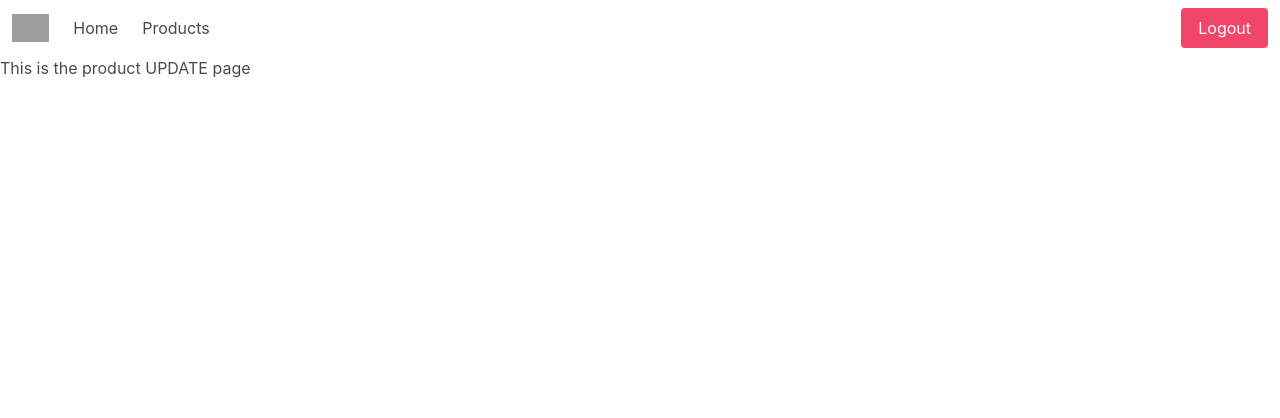
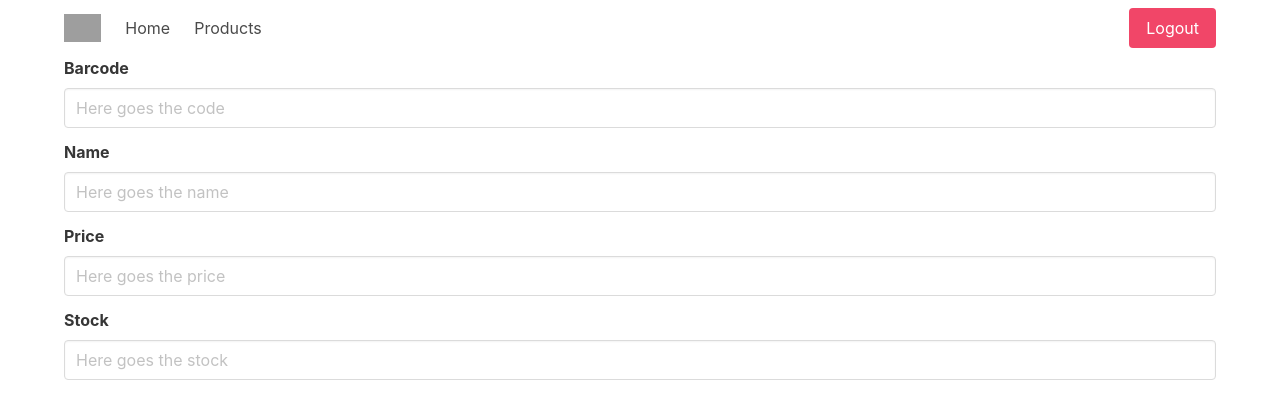
Before and after one commit to gusocb/Project-3-Frontend, a React (Create React App) app: page /products/update/1 in a window 1280 px wide. Shown: the top 418 px of the page. Built offline with nearby package versions, Linux system fonts and the light colour scheme; grey boxes are pictures that could not be loaded.

Commit message:
update products in development

```diff
--- a/src/App.js
+++ b/src/App.js
@@ -1,6 +1,8 @@
 import React from 'react';
 import './App.css';
 import { BrowserRouter as Router, Route } from 'react-router-dom';
+import 'bulma/css/bulma.css';
+
 
 //Components
 import Home from './components/Home'
@@ -14,12 +16,14 @@
 function App() {
   return (
     <Router>
+      <div className='container'>
         <NavBar/>
         <Route path='/' exact component={Home} />
         <Route path='/products' exact component={ProductList} />
         <Route path='/products/add' exact component={ProductAdd} />
         <Route path='/products/detail/:id' exact component={ProductDetail} />
         <Route path='/products/update/:id' exact component={ProductUpdate} />
+      </div>
     </Router>
   );
 }
--- a/src/components/Products/ProductList.js
+++ b/src/components/Products/ProductList.js
@@ -1,6 +1,7 @@
 import React, {useState, useEffect} from 'react';
 import {Link} from 'react-router-dom';
 import axios from 'axios';
+import 'bulma/css/bulma.css';
 
 const ProductList = props =>{
 
@@ -19,13 +20,14 @@
     },[])
 
     return (
-        <table className='table'>
+        <table className='table is-striped'>
             <thead>
                 <tr>
                     <th>Barcode</th>
                     <th>Name</th>
                     <th>Price</th>
                     <th>Stock</th>
+                    <th colSpan='2'>Actions</th>
                 </tr>
             </thead>
             <tbody>
@@ -37,7 +39,8 @@
                                 <td><Link to={'/products/detail/'+product._id}>{product.name}</Link></td>
                                 <td>${product.price}</td>
                                 <td>{product.stock}</td>
-
+                                <td><button className="button is-info is-outlined is-small"><Link to={'products/update/'+product._id}>Update</Link></button></td>
+                                <td><button className="button is-danger is-outlined is-small">Delete</button></td>
                             </tr>
                         )
                     })
--- a/src/components/Products/ProductUpdate.js
+++ b/src/components/Products/ProductUpdate.js
@@ -1,10 +1,49 @@
-import React from 'react'
+import React, {useState} from 'react';
+import {useParams} from 'react-router-dom'
+import 'bulma/css/bulma.css';
 
 const ProductUpdate = () =>{
+
+    const {id} = useParams();
+    const [formState, updateFormState] = useState({
+        barcode: "",
+        name:"",
+        price: "",
+        stock:""
+    });
+
+
+
     return(
-        <div>
-            This is the product UPDATE page
-        </div>
+        <form>
+            <div className="field">
+                <label class="label">Barcode</label>
+                <div class="control">
+                    <input class="input" type="text" placeholder="Here goes the code" />
+                </div>
+            </div>
+
+            <div className="field">
+                <label class="label">Name</label>
+                <div class="control">
+                    <input class="input" type="text" placeholder="Here goes the name" />
+                </div>
+            </div>
+
+            <div className="field">
+                <label class="label">Price</label>
+                <div class="control">
+                    <input class="input" type="text" placeholder="Here goes the price" />
+                </div>
+            </div>
+
+            <div className="field">
+                <label class="label">Stock</label>
+                <div class="control">
+                    <input class="input" type="text" placeholder="Here goes the stock" />
+                </div>
+            </div>
+        </form>
     )
 }
 
```
Lines whose indentation alone changed are shown as unchanged.
